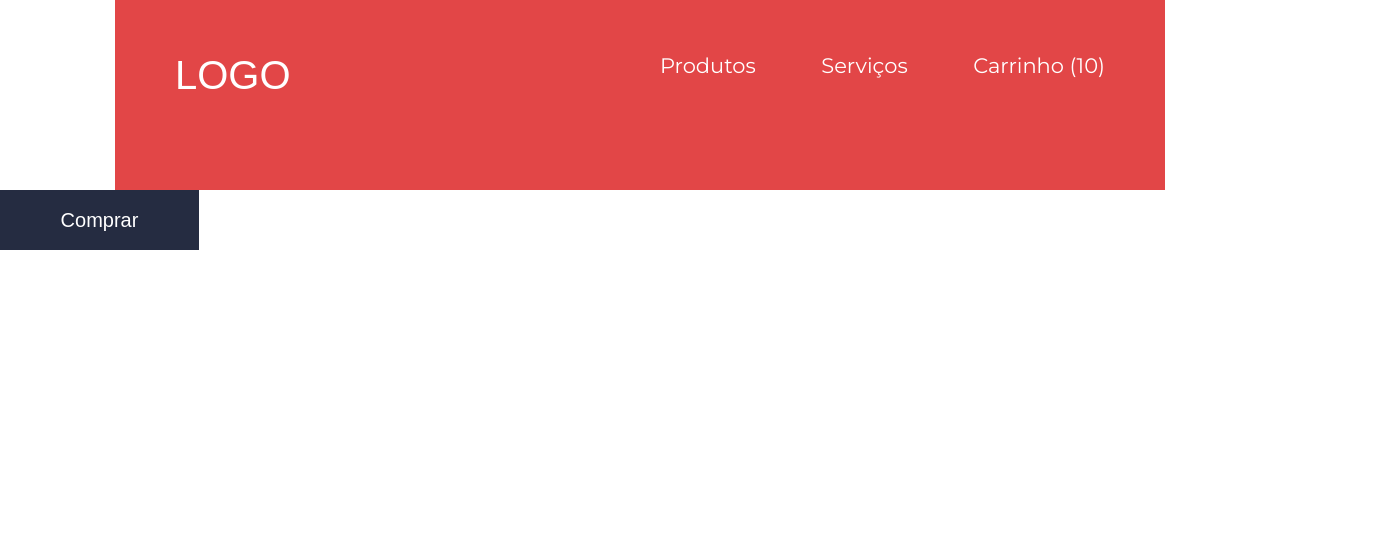
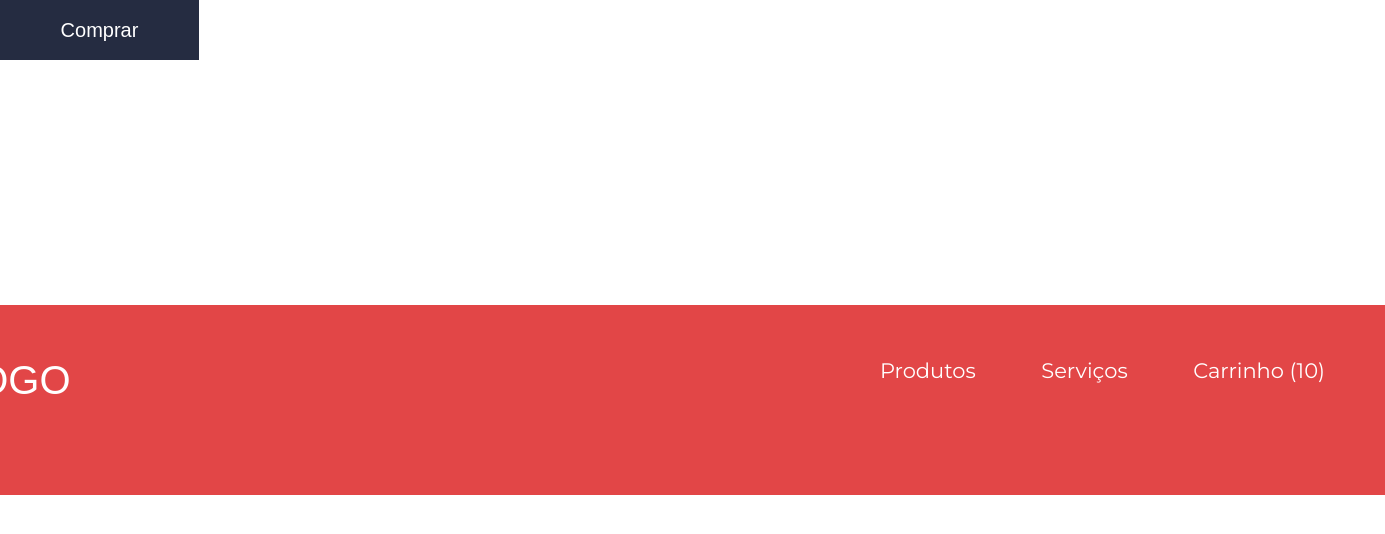
Before and after one commit to brunobolting/loja-fone, a plain HTML site: page index.html in a window 1280 px wide. Shown: the whole page, 1385 px wide, since content can reach past the window. Drawn offline with Linux system fonts and the light colour scheme; a web font is replaced by a local one.

Commit message:
[002] - Desafio Difícil

```diff
--- a/header.css
+++ b/header.css
@@ -2,8 +2,14 @@ header {
   background-color: #e24647;
   color: #fff;
   overflow: hidden;
-  margin: 0 115px;
+  /* margin: 0 115px; */
   padding: 55px 60px 95px; /* top right/left bottom; */
+
+  width: 1370px;
+  position: absolute;
+  top: 50%;
+  left: 50%;
+  transform: translateX(-50%) translateY(-50%);
 }
 
 h1 {
```
